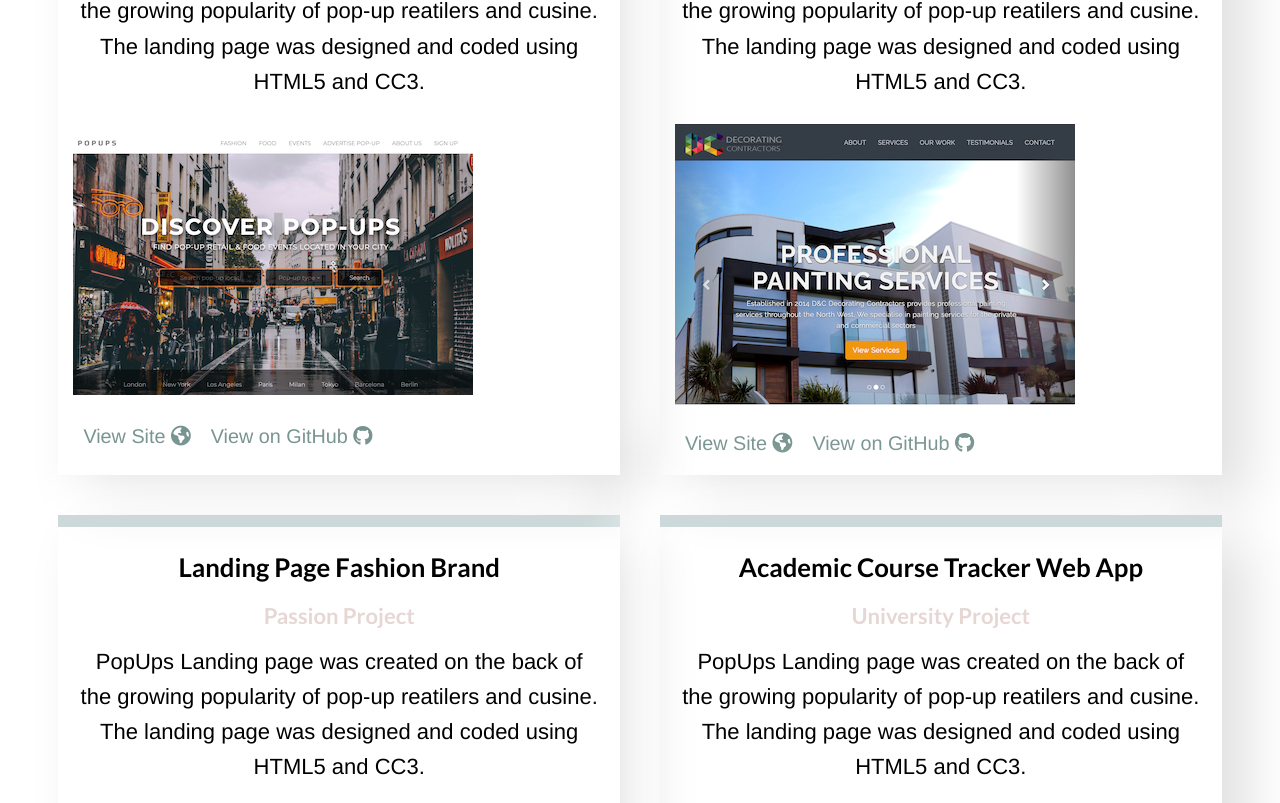
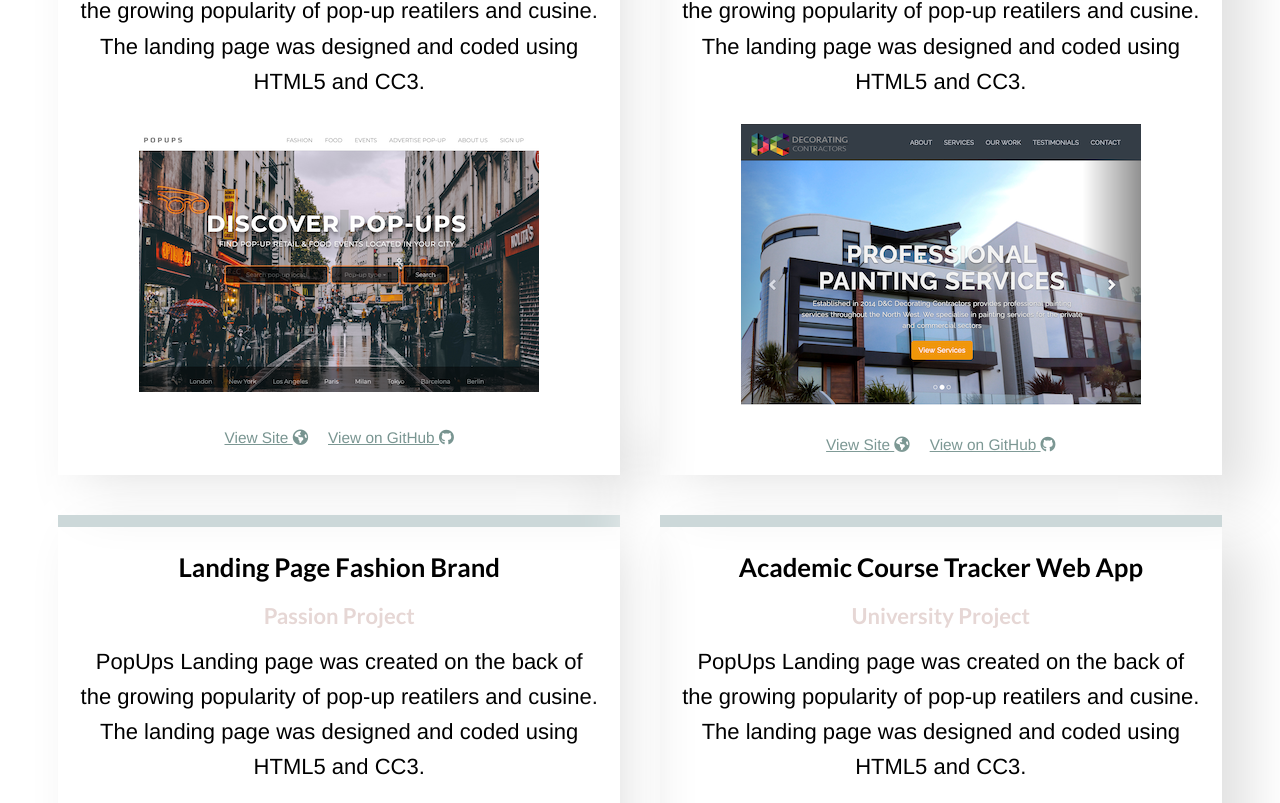
Before and after one commit to clarkenewsh/portfolio-site, a Vue app: page / in a window 1280 px wide. Shown: the part 2917-3720 px from the top of the page. Built offline with nearby package versions, Linux system fonts and the light colour scheme.

Commit message:
project cards css grid layout

```diff
--- a/src/components/Projects.vue
+++ b/src/components/Projects.vue
@@ -151,14 +151,15 @@
 
 .project-cta {
   grid-column: 1/-1;
-  text-align: left;
+  justify-content: center;
+
 }
 
 .project-cta a {
   color: #75928e;
   padding: 10px;
-  text-decoration: none;
-  font-size: 90%;
+  font-size: 70%;
+
 }
 
 h4 {
@@ -169,8 +170,7 @@ h4 {
 img {
   height: auto;
   width: 100%;
-  max-width: 400px;
-  align-self: center;
+  justify-self: center;
 }
 
 
@@ -182,12 +182,11 @@ img {
       grid-gap: 40px;
 
     }
-    .feature-card:nth-of-type(1){
 
+    img {
+      max-width: 400px;
 
     }
-
-
 
   }
 
```
